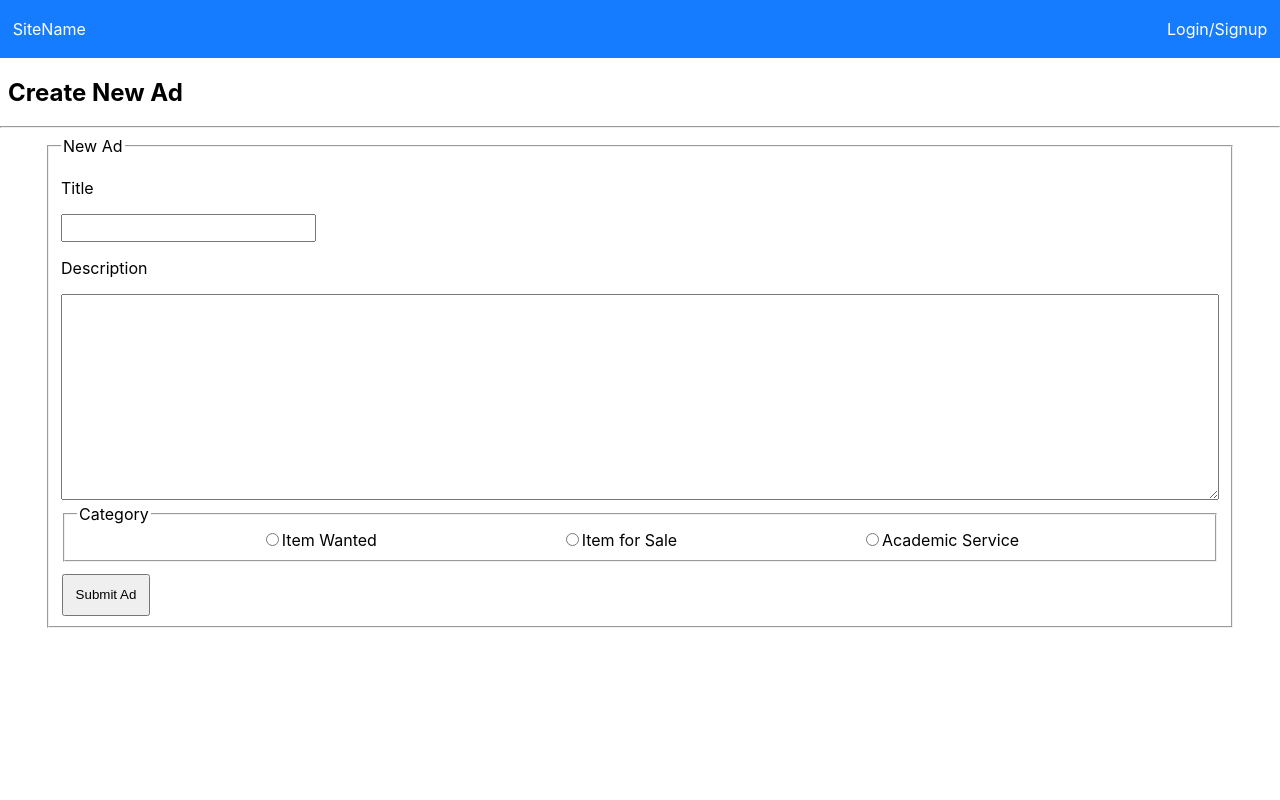
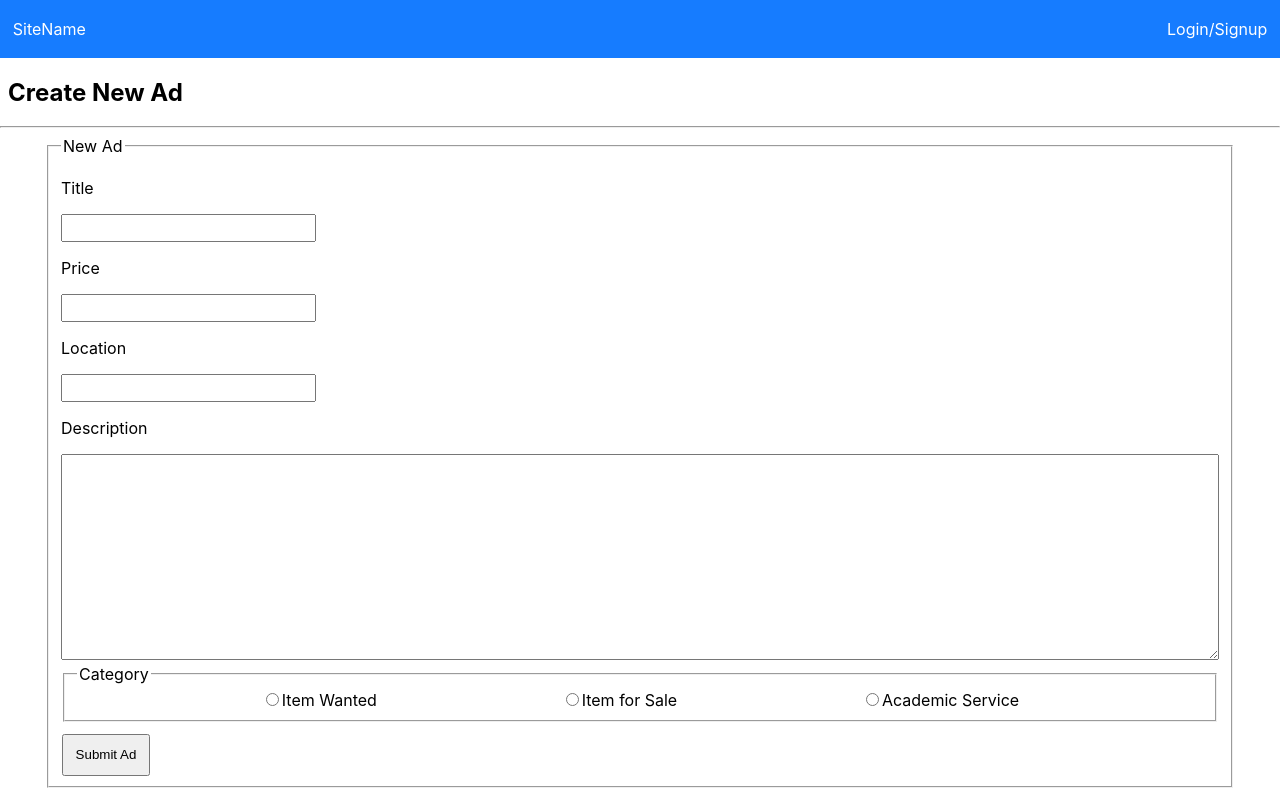
Before and after one commit to brian1y/cps630-project, a React (Create React App) app: page /post-ad in a window 1280 px wide. Built offline with nearby package versions, Linux system fonts and the light colour scheme.

Commit message:
added price and location

```diff
--- a/src/components/PostAd.js
+++ b/src/components/PostAd.js
@@ -8,13 +8,17 @@ function PostAd() {
 
     // States for user inputs
     const [title, setTitle] = useState('');
+    const [price, setPrice] = useState('');
+    const [location, setLocation] = useState('');
     const [desc, setDesc] = useState('');
     const [category, setCategory] = useState('');
 
     // Handle post submission
     const handleSubmit = (e) => {
-        const newPost = {id: Date.now(), title, desc, category};
+        const newPost = {id: Date.now(), title, desc, category, price, location};
         setTitle('');
+        setPrice('');
+        setLocation('');
         setDesc('');
         setCategory('');
 
@@ -56,6 +60,14 @@ function PostAd() {
                         <input type='text' id='title' autoComplete='off' value={title} onChange={(e) => setTitle(e.target.value)} required />
                     </label>
                     <label>
+                        <p>Price</p>
+                        <input type='number' id='price' autoComplete='off' value={price} onChange={(e) => setPrice(e.target.value)} min='0' step='0.01' required />
+                    </label>
+                    <label>
+                        <p>Location</p>
+                        <input type='text' id='location' autoComplete='off' value={location} onChange={(e) => setLocation(e.target.value)} required />
+                    </label>
+                    <label>
                         <p>Description</p>
                         <textarea id='desc' value={desc} onChange={(e) => setDesc(e.target.value)} required />
                     </label>
--- a/src/components/PostListing.js
+++ b/src/components/PostListing.js
@@ -118,6 +118,8 @@ function PostListing({ isAdmin, handleDeletion }) {
                             {post.title}
                         </h3>
                         <p>
+                            ${post.price}<br></br>
+                            Location: {post.location} <br></br>
                             {post.desc}
                         </p>
                     </article>
--- a/src/css/PostAd.css
+++ b/src/css/PostAd.css
@@ -17,7 +17,7 @@
     width: 90vw;
 }
 
-input#title {
+input#title, input#price, input#location {
     font-size: larger;
 }
 
```
Also changed, not shown: src/server.js (+9 -7 lines).
